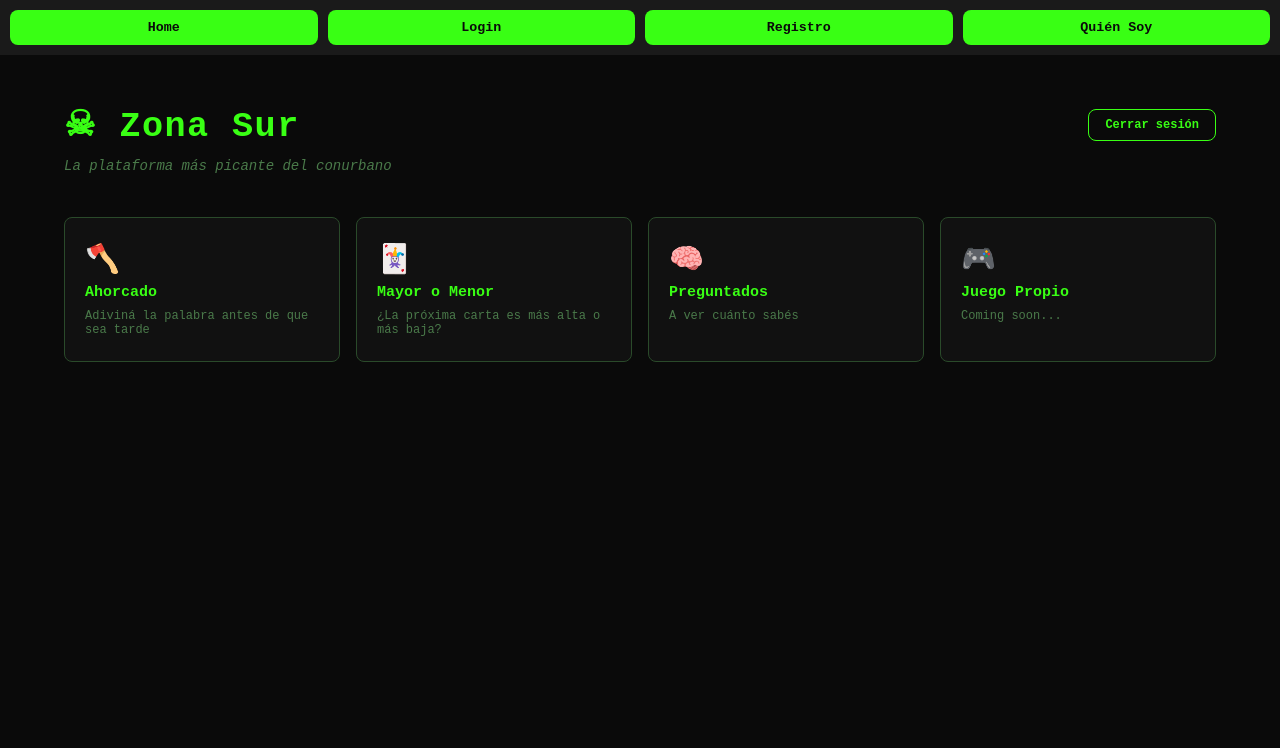
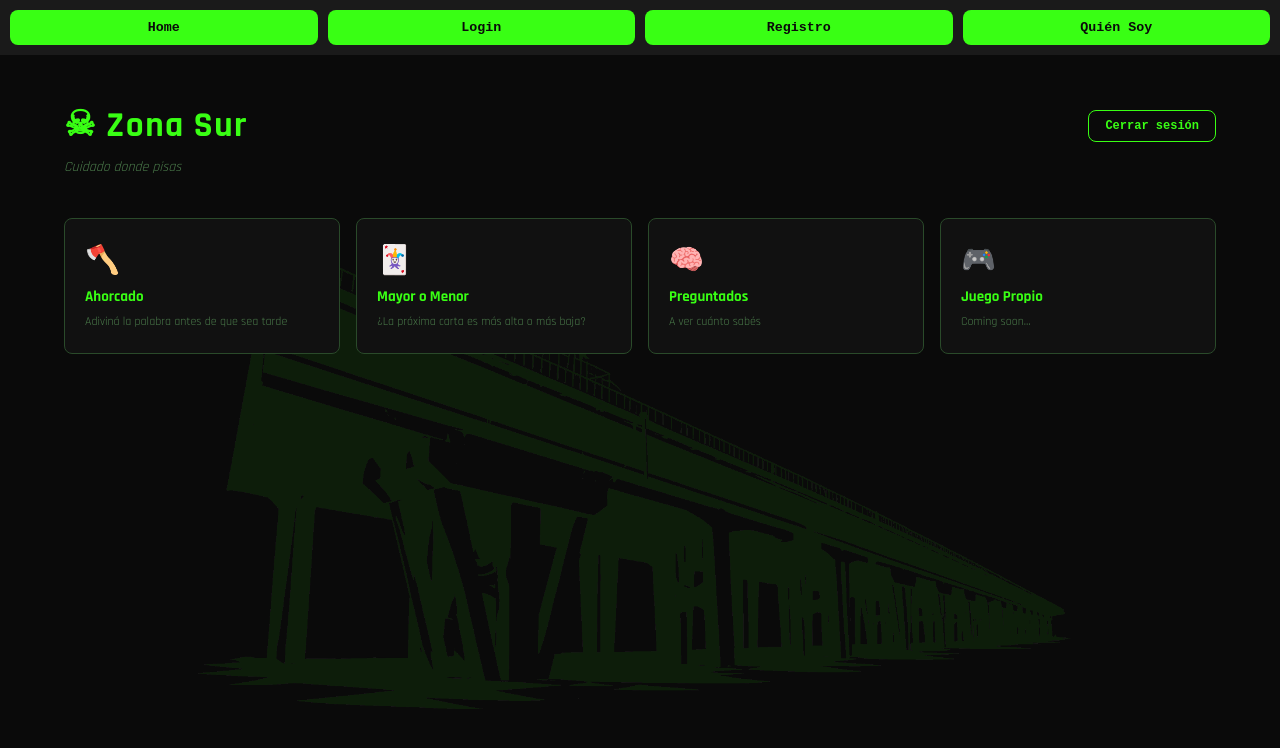
Before and after one commit to tobiasperea/Tobias-Perea-TP1-PROG4-2026-C1, an Angular app in the folder juegos-zonasur/: page /home in a window 1280 px wide. Shown: the top 748 px of the page. Built offline with nearby package versions, Linux system fonts and the light colour scheme.

Commit message:
favicon y fondo de pagina

```diff
--- a/juegos-zonasur/src/app/pages/home/home.html
+++ b/juegos-zonasur/src/app/pages/home/home.html
@@ -3,7 +3,7 @@
     <h1>☠ Zona Sur</h1>
     <button class="outline logout-btn" (click)="logout()">Cerrar sesión</button>
   </div>
-  <p class="home-sub">La plataforma más picante del conurbano</p>
+  <p class="home-sub">Cuidado donde pisas</p>
 
   <div class="games-grid">
     <div class="game-card">
--- a/juegos-zonasur/src/app/pages/registro/registro.html
+++ b/juegos-zonasur/src/app/pages/registro/registro.html
@@ -3,6 +3,7 @@
   <div class="container-registro">
 
     <h1>Registro</h1>
+    <p class="subtitulo">Te estas por subir al trucho</p>
 
     <input [(ngModel)]="usuario" placeholder="Usuario">
     <input [(ngModel)]="password" type="password" placeholder="Password">
--- a/juegos-zonasur/src/index.html
+++ b/juegos-zonasur/src/index.html
@@ -5,9 +5,12 @@
   <title>JuegosZonasur</title>
   <base href="/">
   <meta name="viewport" content="width=device-width, initial-scale=1">
-  <link rel="icon" type="image/x-icon" href="favicon.ico">
+  <link rel="icon" type="image/png" href="favicon_sarandi.png">
+  <link href="https://fonts.googleapis.com/css2?family=Rajdhani:wght@400;600;700&display=swap" rel="stylesheet">
 </head>
 <body>
+  <div class="bg-overlay"></div>
   <app-root></app-root>
 </body>
+
 </html>
--- a/juegos-zonasur/src/styles.css
+++ b/juegos-zonasur/src/styles.css
@@ -1,7 +1,14 @@
-body {
-  background-color: #0a0a0a;
-  color: #c8f0c8;
-  font-family: 'Courier New', monospace; /* o dejás la que tenés */
+
+.bg-overlay {
+  position: fixed;
+  inset: 0;
+  background-image: url('/sarandi_verde.png');
+  background-repeat: no-repeat;
+  background-position: center bottom;
+  background-size: 70%;
+  opacity: 0.08;
+  z-index: -1;
+  pointer-events: none;
 }
 
 h1, h2 {
@@ -58,7 +65,7 @@ button.outline {
 body {
   background-color: var(--fondo);
   color: var(--verde-texto);
-  font-family: 'Courier New', monospace;
+  font-family: 'Rajdhani', sans-serif;
   min-height: 100vh;
 }
 
```
Also changed, not shown: juegos-zonasur/public/favicon_sarandi.png (added), juegos-zonasur/public/sarandi_verde.png (added).
